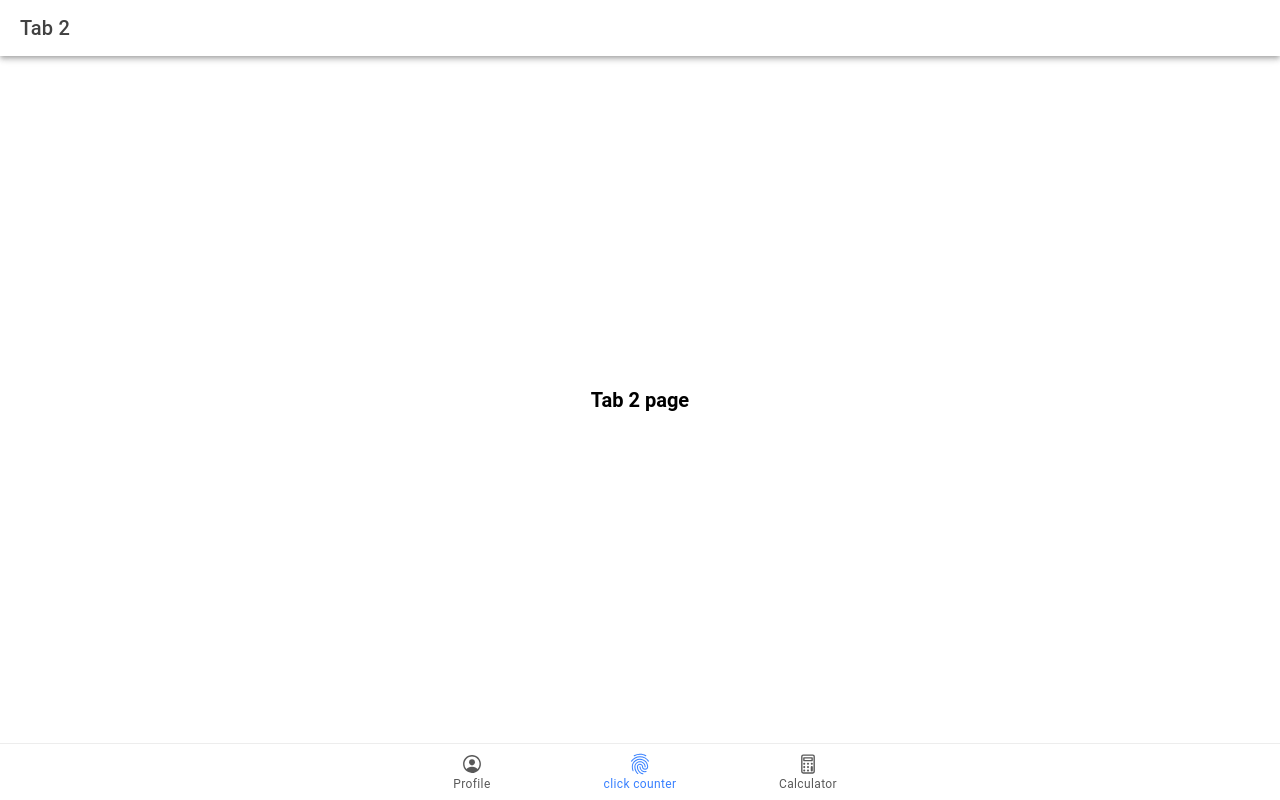
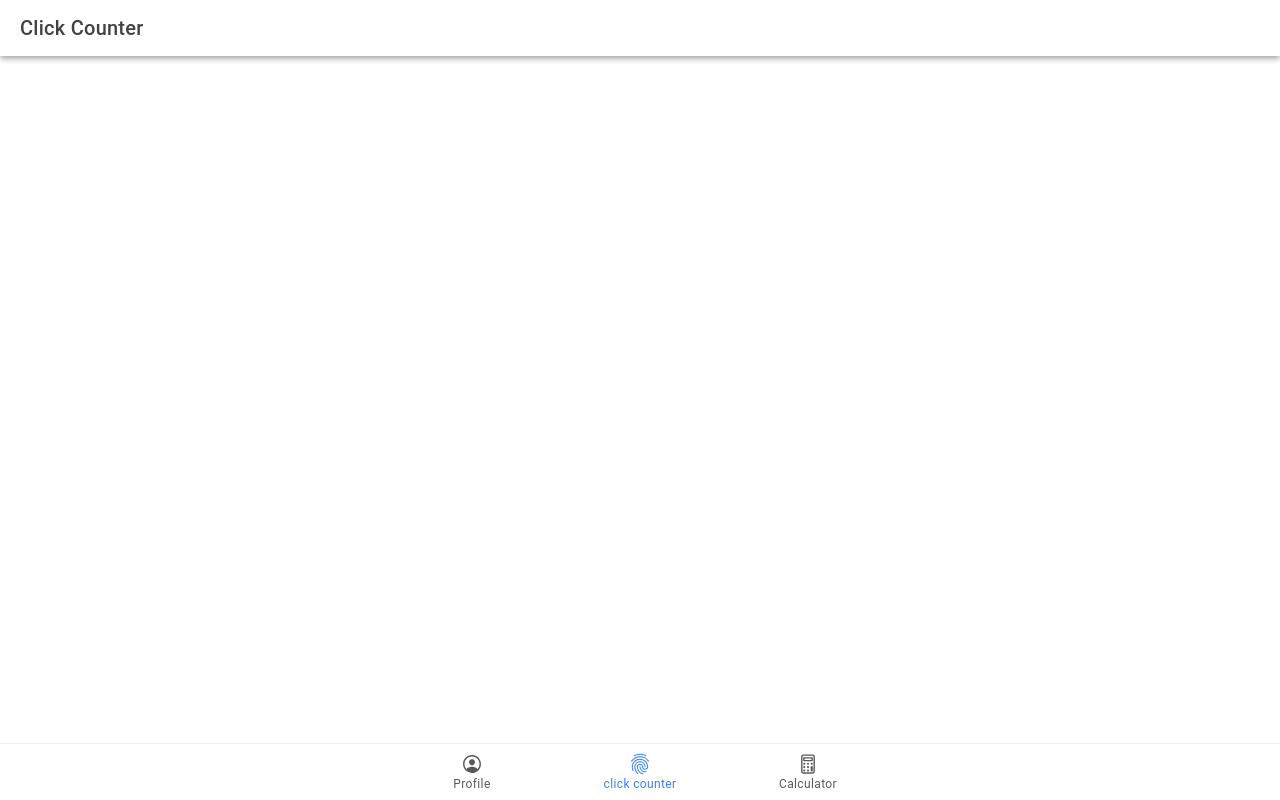
Before and after one commit to Jkmanait/ion-t-manait, a React (Vite) app: page /tab2 in a window 1280 px wide. Built offline with nearby package versions, Linux system fonts and the light colour scheme.

Commit message:
removed tab2 element and change tab2 title

```diff
--- a/src/pages/Tab2.tsx
+++ b/src/pages/Tab2.tsx
@@ -7,16 +7,16 @@ const Tab2: React.FC = () => {
     <IonPage>
       <IonHeader>
         <IonToolbar>
-          <IonTitle>Tab 2</IonTitle>
+          <IonTitle>Click Counter</IonTitle>
         </IonToolbar>
       </IonHeader>
       <IonContent fullscreen>
         <IonHeader collapse="condense">
           <IonToolbar>
-            <IonTitle size="large">Tab 2</IonTitle>
+            <IonTitle size="large">Click Counter</IonTitle>
           </IonToolbar>
         </IonHeader>
-        <ExploreContainer name="Tab 2 page" />
+
       </IonContent>
     </IonPage>
   );
```
